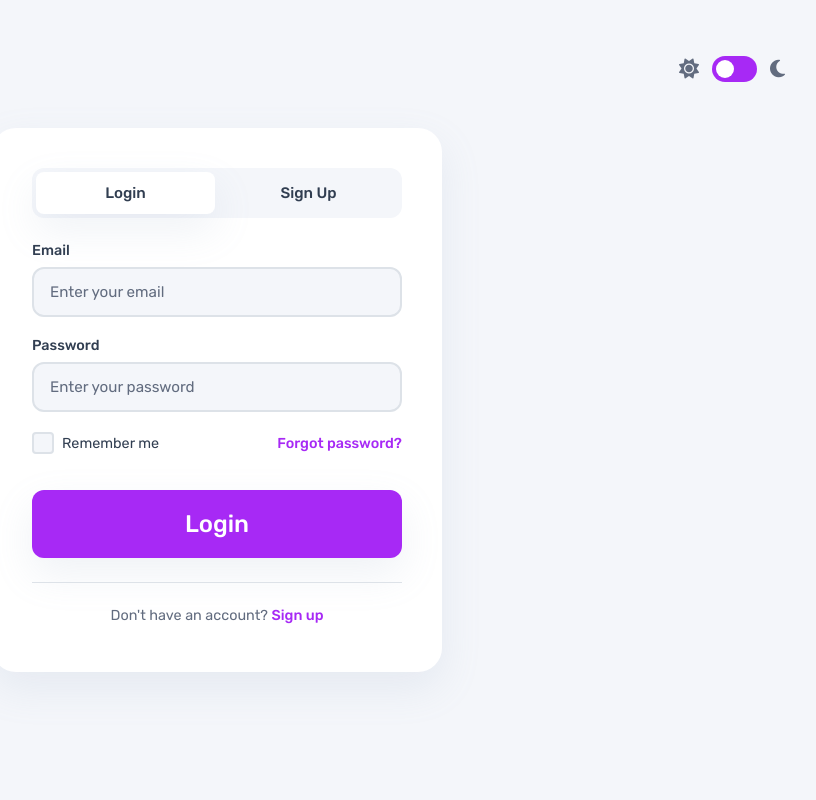
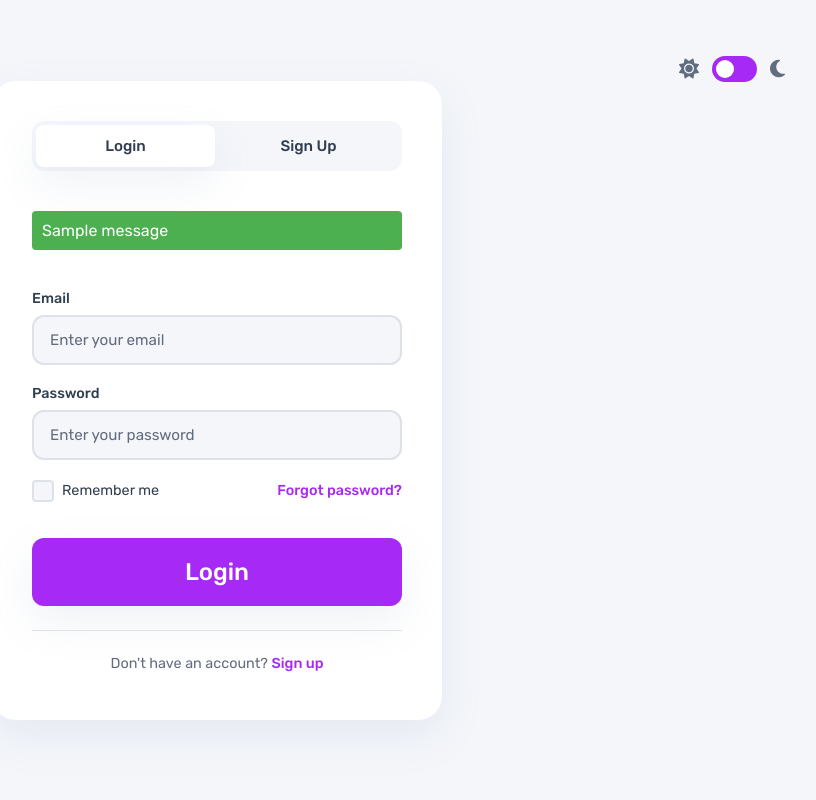
Before and after one commit to Thunderer9506/Quiz_Game-V3, a Python web app: template templates/auth.html in a window 1280 px wide. Shown: the whole page, without its empty margins (423-1239 px from the left). Run offline with Jinja, Linux system fonts and the light colour scheme; the template is opened without the code that fills it, so the values that code supplies are empty; one stand-in notice (Sample message) is shown; some libraries are stand-ins or nearby versions.

Commit message:
flash messages if any error occurs

```diff
--- a/static/css/auth.css
+++ b/static/css/auth.css
@@ -228,3 +228,24 @@
     gap: 0.75rem;
   }
 }
+
+
+.flashes {
+    list-style-type: none;
+    padding: 0;
+    ul{
+      margin: 0;
+    }
+}
+.error {
+    color: white;
+    background-color: #f44336; /* Red background for errors */
+    padding: 10px;
+    border-radius: 4px;
+}
+.success {
+    color: white;
+    background-color: #4CAF50; /* Green background for success */
+    padding: 10px;
+    border-radius: 4px;
+}
--- a/templates/auth.html
+++ b/templates/auth.html
@@ -29,9 +29,18 @@
             <button class="tab-btn active" data-tab="login">Login</button>
             <button class="tab-btn" data-tab="signup">Sign Up</button>
           </div>
-
+          {% with messages = get_flashed_messages(with_categories=true) %}
+              {% if messages %}
+                <ul class="flashes">
+                {% for category, message in messages %}
+                  <!-- Add a class based on the category (e.g., 'error', 'success') -->
+                  <li class="{{ category }}">{{ message }}</li>
+                {% endfor %}
+                </ul>
+              {% endif %}
+            {% endwith %}
           <!-- Login Form -->
-          <form id="login-form" class="auth-form active" method="POST">
+          <form action="{{url_for('login')}}" id="login-form" class="auth-form active" method="POST">
             <div class="form-group">
               <label for="login-email">Email</label>
               <input type="email" id="login-email" name="email" placeholder="Enter your email" required>
@@ -55,7 +64,7 @@
           </form>
 
           <!-- Signup Form -->
-          <form id="signup-form" class="auth-form" method="POST">
+          <form action="{{url_for('signup')}}" id="signup-form" class="auth-form" method="POST">
             <div class="form-group">
               <label for="signup-username">Username</label>
               <input type="text" id="signup-username" name="username" placeholder="Choose a username" required>
@@ -142,7 +151,7 @@
       // Form submission
       document.querySelectorAll('.auth-form').forEach(form => {
         form.addEventListener('submit', (e) => {
-          e.preventDefault();
+          // e.preventDefault();
           // Add your form submission logic here
           console.log('Form submitted:', form.id);
         });
```
